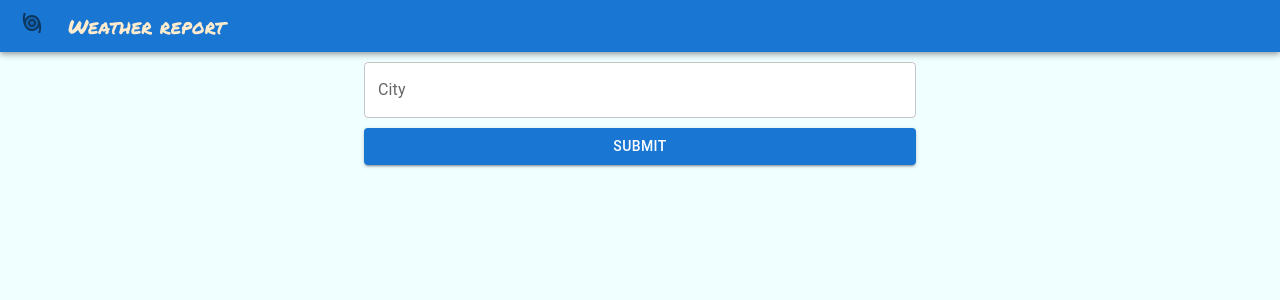
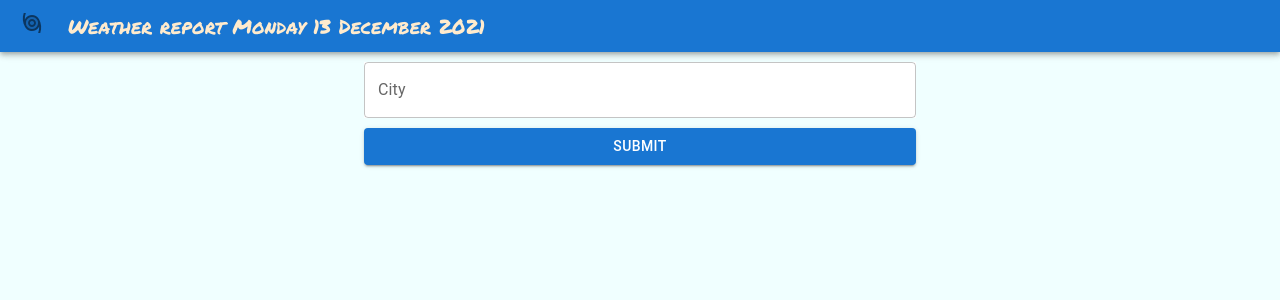
Before and after one commit to EvgeniyHalimon/ts-weather, a React (Create React App) app: page /weather-report in a window 1280 px wide. Shown: the top 300 px of the page. Built offline with nearby package versions, Linux system fonts and the light colour scheme.

Commit message:
added date builder

```diff
--- a/src/components/ForecastPage/ForecastCard/ForecastCard.css
+++ b/src/components/ForecastPage/ForecastCard/ForecastCard.css
@@ -1,6 +1,6 @@
 .alert{
-    max-width: 600px;
-    margin: 0 16px;
+    max-width: 520px;
+    margin: 0 auto;
 }
 
 .card{
--- a/src/components/ForecastPage/ForecastCard/ForecastCard.tsx
+++ b/src/components/ForecastPage/ForecastCard/ForecastCard.tsx
@@ -4,7 +4,7 @@ import CardContent from '@mui/material/CardContent';
 import CardMedia from '@mui/material/CardMedia';
 import Typography from '@mui/material/Typography';
 import Alert from '@mui/material/Alert';
-import { Button, CardActionArea, CardActions } from '@mui/material';
+import { Container, CardActionArea } from '@mui/material';
 import { useDispatch } from "react-redux";
 import { useTypesSelector } from '../../../hooks/useTypesSelector';
 import { setQuery, fetchForecast } from '../../../store/actions/action-creators';
@@ -13,12 +13,13 @@ import '../ForecastCard/ForecastCard.css'
 export const ForecastCard : React.FC<{}> = () => {
     const dispatch = useDispatch()
     const {query, forecast, error} = useTypesSelector(state => state.forecast)
-    console.log(forecast)
-    console.log(error);
 
     return (
         <>
-        {error ? <Alert className='alert' severity="error">Enter correct city name!</Alert> :
+        {error ?
+        <Container maxWidth="sm">
+            <Alert className='alert' severity="error">Enter correct city name!</Alert>
+        </Container> :
         (forecast !== null) ?
             <Card
                 sx={{ maxWidth: 220 }}
--- a/src/components/ForecastPage/ForecastForm/ForecastForm.tsx
+++ b/src/components/ForecastPage/ForecastForm/ForecastForm.tsx
@@ -23,7 +23,6 @@ export const ForecastForm : React.FC<{}> = () => {
         },
         validationSchema: validationSchema,
         onSubmit: async (values) => {
-            console.log(values.city)
             dispatch(setQuery(values.city))
             dispatch(fetchForecast(values.city))
         },
--- a/src/components/Navigation/Navigation.tsx
+++ b/src/components/Navigation/Navigation.tsx
@@ -7,6 +7,18 @@ import IconButton from '@mui/material/IconButton';
 import StormTwoToneIcon from '@mui/icons-material/StormTwoTone';
 import { Link } from 'react-router-dom';
 import '../Navigation/Navigation.css'
+
+const dateBuilder = (d: Date) => {
+    let months = ["January", "February", "March", "April", "May", "June", "July", "August", "September", "October", "November", "December"];
+    let days = ["Sunday", "Monday", "Tuesday", "Wednesday", "Thursday", "Friday", "Saturday"];
+
+    let day = days[d.getDay()];
+    let date = d.getDate();
+    let month = months[d.getMonth()];
+    let year = d.getFullYear();
+
+    return `${day} ${date} ${month} ${year}`
+}
 
 export const Navigation : React.FC<{}>  = () => {
     return (
@@ -23,7 +35,7 @@ export const Navigation : React.FC<{}>  = () => {
                             to='/weather-report'
                             className='nav-link'
                         >
-                            Weather report
+                            Weather report {dateBuilder(new Date())}
                         </Link>
                     </Typography>
                 </Toolbar>
--- a/src/constants/constants.ts
+++ b/src/constants/constants.ts
@@ -1,2 +1,2 @@
 export const KEY: string = "54a9c819eb0c896a6263e5b24ed3def4"
-export const URL: string = "https://api.openweathermap.org/data/2.5/weather"
+export const URL_CURRENT_DATE: string = "https://api.openweathermap.org/data/2.5/weather"
--- a/src/store/actions/action-creators.ts
+++ b/src/store/actions/action-creators.ts
@@ -1,7 +1,6 @@
 import axios from "axios"
 import { Dispatch } from "redux"
-import { KEY, URL } from "../../constants/constants"
-import { Action } from "../type"
+import { KEY, URL_CURRENT_DATE } from "../../constants/constants"
 import { ForecastActionType } from "./action-types"
 
 export const setQuery = (str: string) => {
@@ -28,11 +27,10 @@ export const setError = (bool: boolean) => {
 export const fetchForecast = (query: string) => {
     return async(dispatch: Dispatch) => {
         try{
-            const forecastData = await axios.get(`${URL}?q=${query}&units=metric&appid=${KEY}`)
+            const forecastData = await axios.get(`${URL_CURRENT_DATE}?q=${query}&units=metric&appid=${KEY}`)
             dispatch(setForecast(forecastData.data))
             dispatch(setError(false))
         } catch(err){
-            console.log(err);
             dispatch(setError(true))
         }
     }
```
